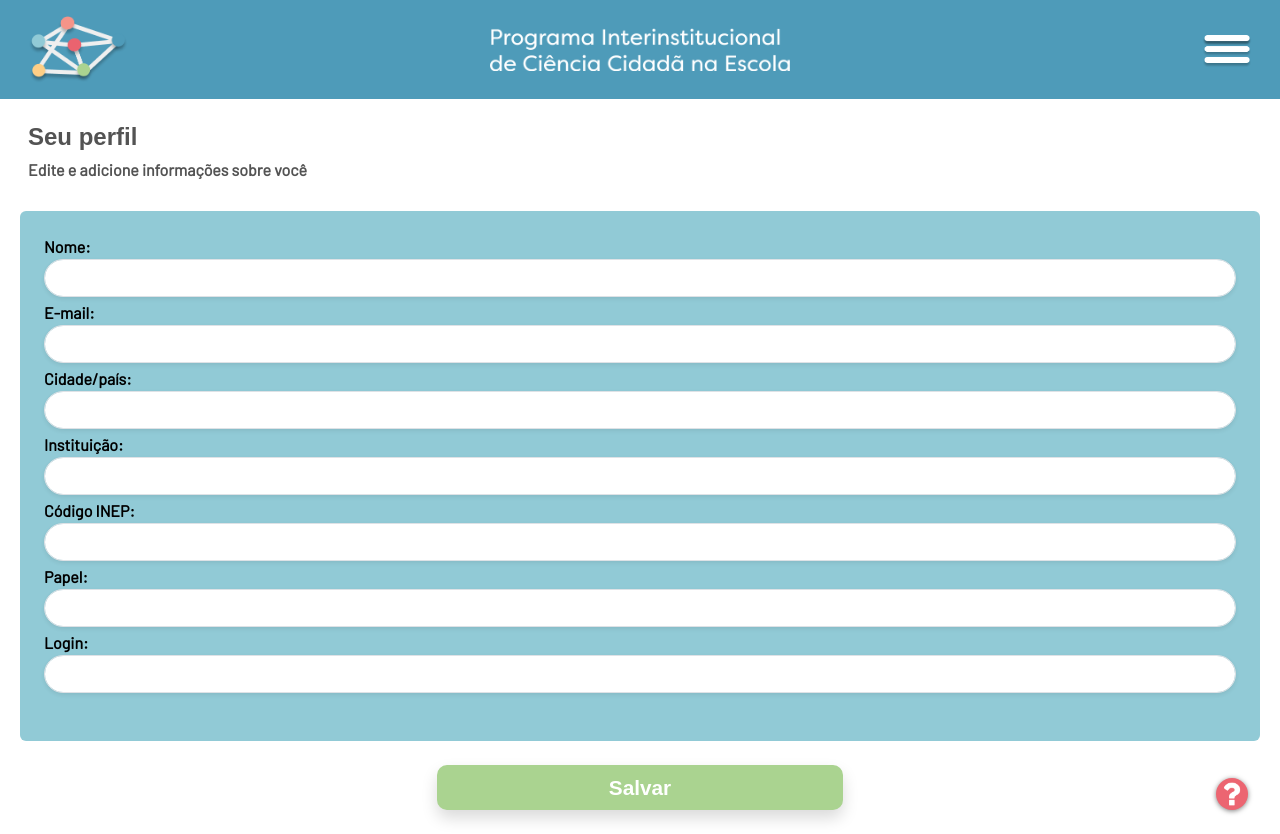
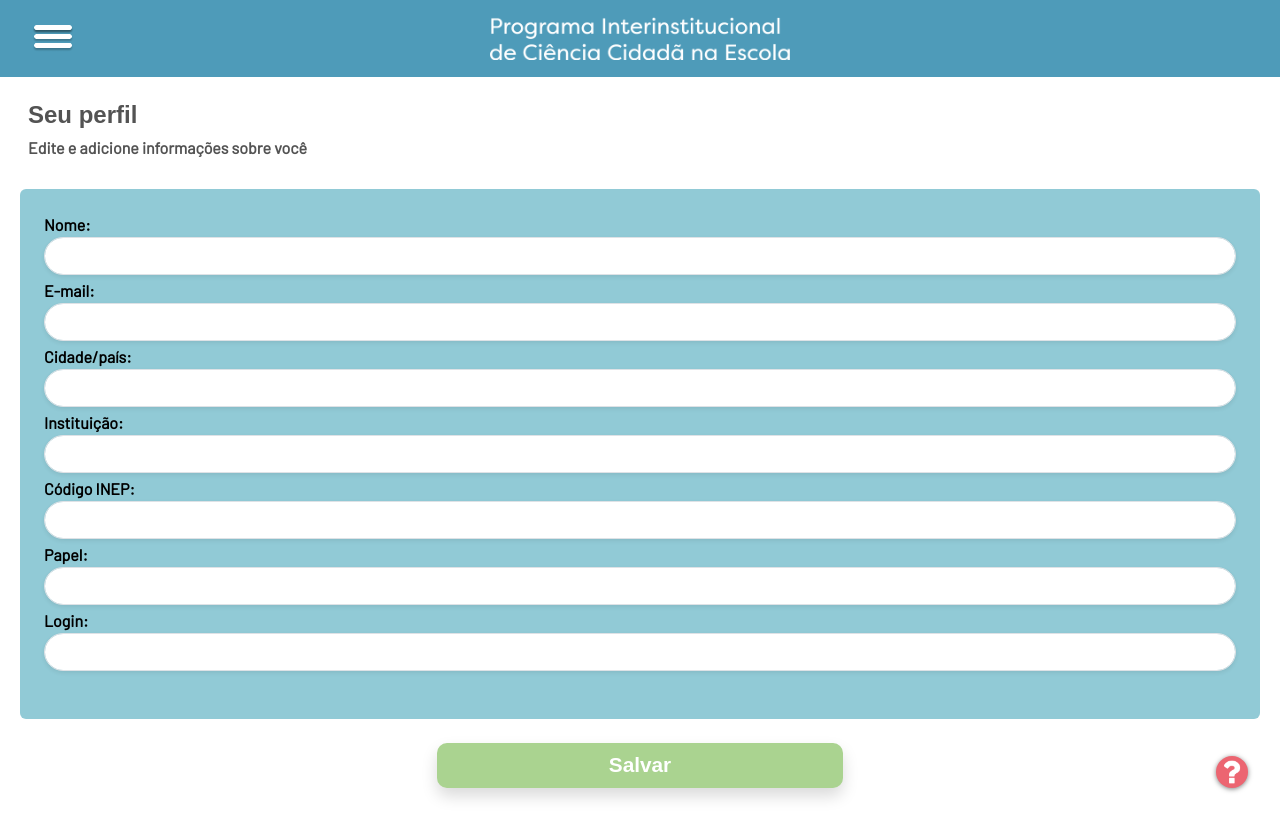
Before and after one commit to VRI-UFPR/CienciaNaEscola, a React (Create React App) app: page /profile in a window 1280 px wide. After the commit the page ends 812 px from the top, so only its background shows below. Built offline with nearby package versions, Linux system fonts and the light colour scheme; a web font is replaced by a local one.

Commit message:
[ADD] Componente NavBar atualizado segundo novo leiaute

```diff
--- a/src/components/Navbar.jsx
+++ b/src/components/Navbar.jsx
@@ -1,5 +1,4 @@
 import React from 'react';
-import iconCE from '../assets/images/iconCE.svg';
 import titleCE from '../assets/images/titleCE.svg';
 import navToggler from '../assets/images/navToggler.svg';
 import Sidebar from '../components/Sidebar';
@@ -47,29 +46,9 @@ function NavBar(props) {
             <nav className="navbar navbar-expand-sm navbar-light pt-0 d-flex flex-column">
                 <div className="container-fluid d-flex py-2 pt-3 px-0 mx-0">
                     <div className="row justify-content-between align-items-center px-1 mx-4 w-100">
-                        <div className="col-2 d-flex p-0">
-                            <img
-                                alt=""
-                                src={iconCE}
-                                width="95%"
-                                style={{
-                                    maxWidth: '100px',
-                                }}
-                            ></img>
-                        </div>
-                        <div className="col-7 d-flex justify-content-center p-0">
-                            <img
-                                alt=""
-                                src={titleCE}
-                                width="100%"
-                                style={{
-                                    maxWidth: '300px',
-                                }}
-                            ></img>
-                        </div>
-                        <div className="col-2 p-0 d-flex justify-content-end">
+                        <div className="col-2 p-0 d-flex justify-content-start">
                             <button
-                                className="btn p-0 pt-1 shadow-none"
+                                className="btn p-1 pt-1 shadow-none d-flex align-items-center"
                                 type="button"
                                 data-bs-toggle="offcanvas"
                                 data-bs-target="#offcanvasExample"
@@ -82,6 +61,17 @@ function NavBar(props) {
                                 <img src={navToggler} width="100%" alt=""></img>
                             </button>
                         </div>
+                        <div className="col-7 d-flex justify-content-center p-0">
+                            <img
+                                alt=""
+                                src={titleCE}
+                                width="100%"
+                                style={{
+                                    maxWidth: '300px',
+                                }}
+                            ></img>
+                        </div>
+                        <div className="col-2"></div>
                     </div>
                 </div>
             </nav>
```
